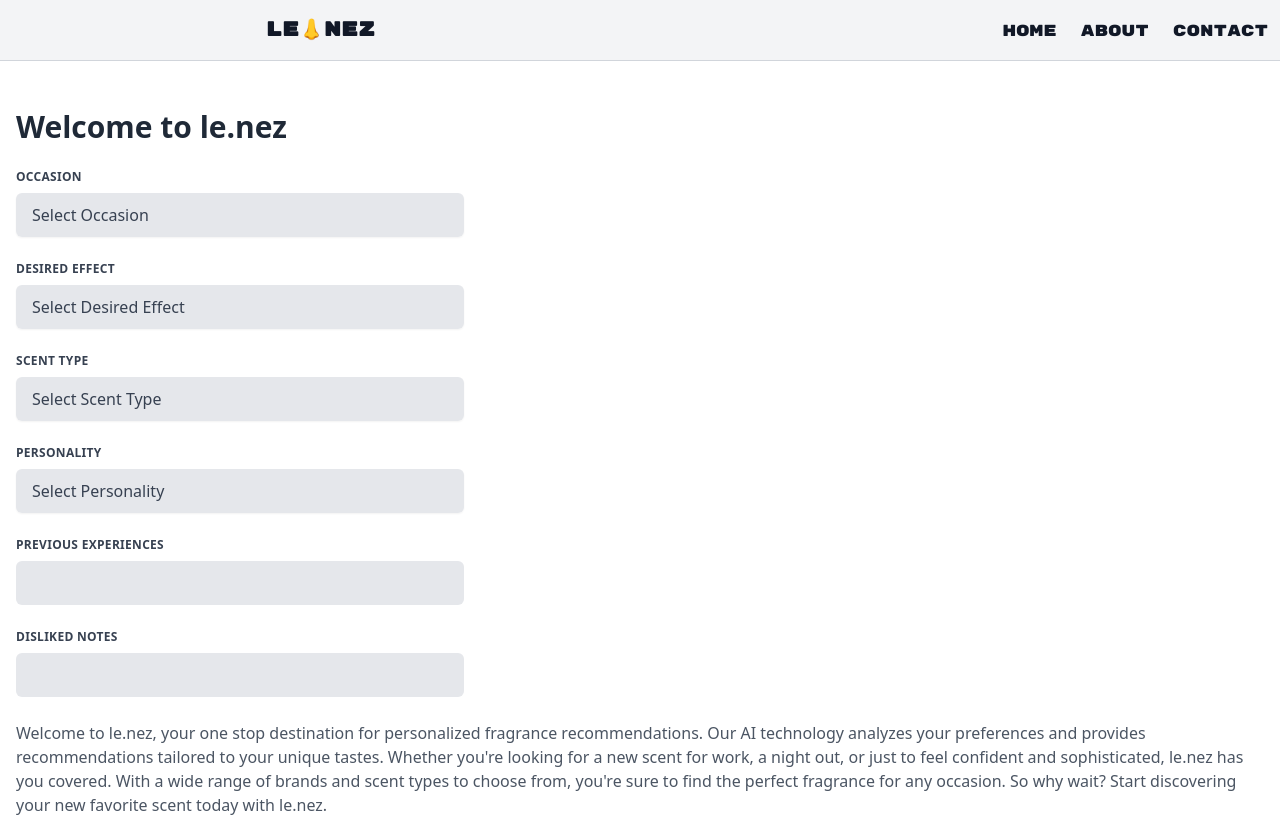
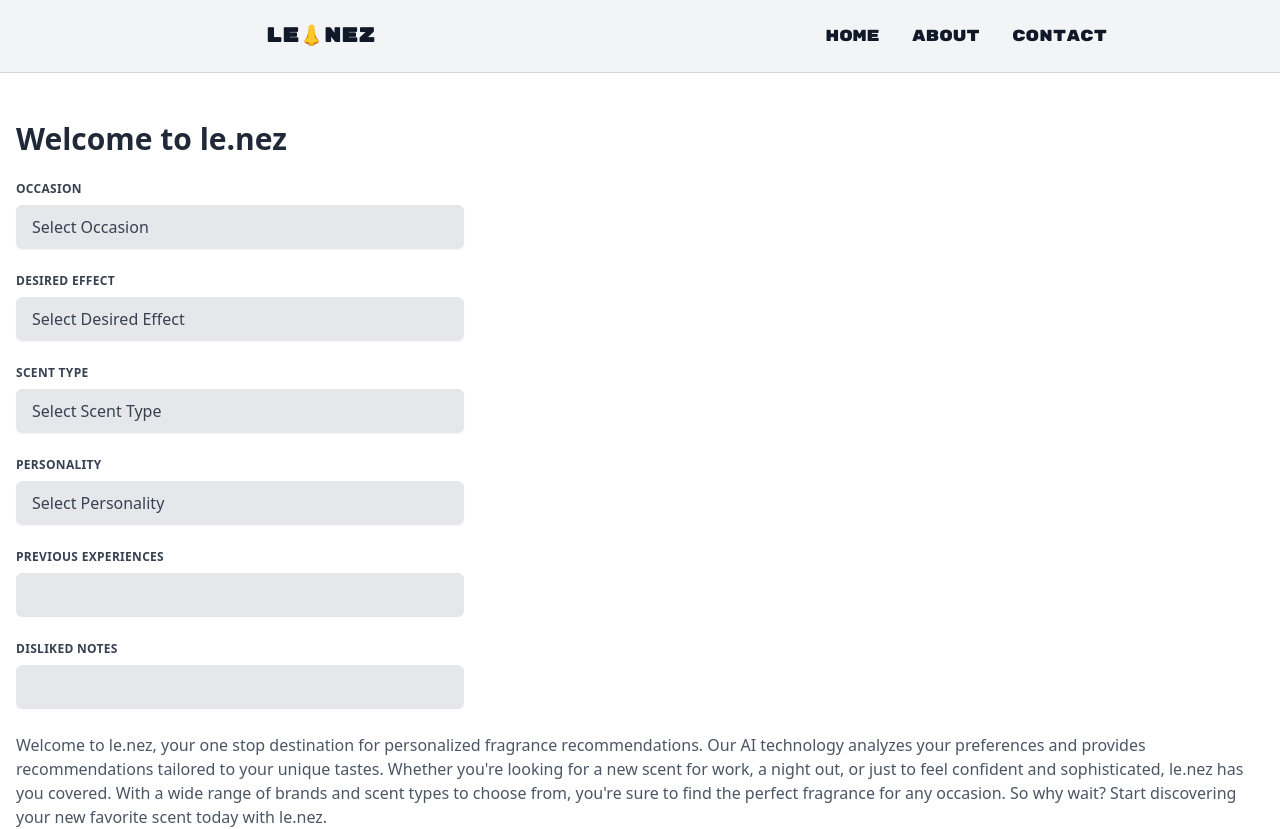
Before and after one commit to fizzleRaider7645/le.nez, a React (Create React App) app: page / in a window 1280 px wide. Shown: the top 829 px of the page. Built offline with nearby package versions, Linux system fonts and the light colour scheme.

Commit message:
fix dropdown menu click

```diff
--- a/package.json
+++ b/package.json
@@ -13,6 +13,7 @@
     "openai": "^3.1.0",
     "react": "^18.2.0",
     "react-dom": "^18.2.0",
+    "react-router-dom": "^6.6.2",
     "react-scripts": "5.0.1",
     "typescript": "^4.4.2",
     "web-vitals": "^2.1.4",
--- a/src/index.tsx
+++ b/src/index.tsx
@@ -4,13 +4,30 @@ import App from "./App";
 import * as serviceWorkerRegistration from "./serviceWorkerRegistration";
 import reportWebVitals from "./reportWebVitals";
 import "./index.css";
+import {
+  createBrowserRouter,
+  RouterProvider,
+  Route,
+  Link,
+} from "react-router-dom";
+
+const router = createBrowserRouter([
+  {
+    path: "/",
+    element: <App />,
+  },
+  {
+    path: "about",
+    element: <div>About</div>,
+  },
+]);
 
 const root = ReactDOM.createRoot(
   document.getElementById("root") as HTMLElement
 );
 root.render(
   <React.StrictMode>
-    <App />
+    <RouterProvider router={router} />
   </React.StrictMode>
 );
 
--- /dev/null
+++ b/src/ui/icons/Arrow/index.tsx
@@ -0,0 +1,20 @@
+function Arrow() {
+  return (
+    <svg
+      className='w-6 h-6 text-gray-600'
+      fill='none'
+      stroke='currentColor'
+      viewBox='0 0 24 24'
+      xmlns='http://www.w3.org/2000/svg'
+    >
+      <path
+        strokeLinecap='round'
+        strokeLinejoin='round'
+        strokeWidth='2'
+        d='M19 14l-7 7m0 0l-7-7m7 7V3'
+      />
+    </svg>
+  );
+}
+
+export default Arrow;
--- a/src/ui/patterns/Carousel/index.tsx
+++ b/src/ui/patterns/Carousel/index.tsx
@@ -1,4 +1,5 @@
 import { useState } from "react";
+import Arrow from "../../icons/Arrow";
 import Hero from "../Hero";
 
 function Carousel() {
@@ -18,20 +19,7 @@ function Carousel() {
         onClick={handleNextClick}
         className='absolute bottom-0 right-0 mb-4 mr-4 p-2 rounded-full bg-white shadow-xl hover:shadow-2xl focus:outline-none'
       >
-        <svg
-          className='w-6 h-6 text-gray-600'
-          fill='none'
-          stroke='currentColor'
-          viewBox='0 0 24 24'
-          xmlns='http://www.w3.org/2000/svg'
-        >
-          <path
-            strokeLinecap='round'
-            strokeLinejoin='round'
-            strokeWidth='2'
-            d='M19 14l-7 7m0 0l-7-7m7 7V3'
-          />
-        </svg>
+        <Arrow />
       </button>
     </div>
   );
--- a/src/ui/patterns/Header/index.tsx
+++ b/src/ui/patterns/Header/index.tsx
@@ -1,5 +1,6 @@
 import { useState } from "react";
 import HamburgerMenu from "../../icons/HamburgerMenu";
+import { DropdownMenu, SelectionOptions } from "./subcomponents";
 
 function Header() {
   const [showDropdown, setShowDropdown] = useState(false);
@@ -17,54 +18,20 @@ function Header() {
         </div>
         <div className='w-1/2 flex justify-end'>
           <div className='hidden md:block'>
-            <a
-              href='#'
-              className='px-3 py-2 text-gray-900 rounded-full hover:bg-yellow-400 focus:outline-none focus:bg-yellow-400 active:bg-yellow-400 font-headerFont'
-            >
-              Home
-            </a>
-            <a
-              href='#'
-              className='px-3 py-2 text-gray-900 rounded-full hover:bg-yellow-400 focus:outline-none focus:bg-yellow-400 active:bg-yellow-400 font-headerFont'
-            >
-              About
-            </a>
-            <a
-              href='#'
-              className='px-3 py-2 text-gray-900 rounded-full hover:bg-yellow-400 focus:outline-none focus:bg-yellow-400 active:bg-yellow-400 font-headerFont'
-            >
-              Contact
-            </a>
+            <SelectionOptions />
           </div>
           <div className='block md:hidden'>
             <button
+              id='dropdown-menu'
               onClick={() => setShowDropdown(!showDropdown)}
-              className='px-3 py-2 font-bold text-gray-900 rounded-full  hover:bg-yellow-400 focus:outline-none focus:bg-yellow-400 active:bg-yellow-400'
+              className='px-3 py-2 font-bold text-gray-900 rounded-full'
               type='button'
             >
               <HamburgerMenu />
-              {showDropdown && (
-                <div className='absolute right-0 mt-2 py-2 bg-white rounded-lg shadow-xl'>
-                  <a
-                    href='#'
-                    className='block px-4 py-2 text-gray-900 rounded-full hover:bg-yellow-400 focus:outline-none focus:bg-yellow-400 active:bg-yellow-400 font-headerFont'
-                  >
-                    Home
-                  </a>
-                  <a
-                    href='#'
-                    className='block px-4 py-2 text-gray-900 rounded-full hover:bg-yellow-400 focus:outline-none focus:bg-yellow-400 active:bg-yellow-400 font-headerFont'
-                  >
-                    About
-                  </a>
-                  <a
-                    href='#'
-                    className='block px-4 py-2 text-gray-900 rounded-full hover:bg-yellow-400 focus:outline-none focus:bg-yellow-400 active:bg-yellow-400 font-headerFont'
-                  >
-                    Contact
-                  </a>
-                </div>
-              )}
+              <DropdownMenu
+                showDropdown={showDropdown}
+                setShowDropdown={setShowDropdown}
+              />
             </button>
           </div>
         </div>
--- /dev/null
+++ b/src/ui/patterns/Header/subcomponents.tsx
@@ -0,0 +1,76 @@
+import { useEffect } from "react";
+import { DropDownMenuProps, SelectionOption } from "./types";
+
+export function DropdownMenu({
+  showDropdown,
+  setShowDropdown,
+}: DropDownMenuProps) {
+  useEffect(() => {
+    const handleClick = (event: MouseEvent) => {
+      if (!(event.target as HTMLElement).closest("#dropdown-menu")) {
+        setShowDropdown(false);
+      }
+    };
+
+    document.addEventListener("click", handleClick);
+
+    return () => {
+      document.removeEventListener("click", handleClick);
+    };
+    // eslint-disable-next-line react-hooks/exhaustive-deps
+  }, [showDropdown]);
+
+  return showDropdown ? (
+    <div
+      id='dropdown-menu'
+      className='absolute right-0 mt-2 py-2 bg-white rounded-lg shadow-xl'
+    >
+      <a
+        id='dropdown-menu'
+        href='#'
+        className='block px-4 py-2 text-gray-900 rounded-full hover:bg-yellow-400 focus:outline-none focus:bg-yellow-400 active:bg-yellow-400 font-headerFont'
+      >
+        Home
+      </a>
+      <a
+        href='#'
+        className='block px-4 py-2 text-gray-900 rounded-full hover:bg-yellow-400 focus:outline-none focus:bg-yellow-400 active:bg-yellow-400 font-headerFont'
+      >
+        About
+      </a>
+      <a
+        href='#'
+        className='block px-4 py-2 text-gray-900 rounded-full hover:bg-yellow-400 focus:outline-none focus:bg-yellow-400 active:bg-yellow-400 font-headerFont'
+      >
+        Contact
+      </a>
+    </div>
+  ) : (
+    <></>
+  );
+}
+
+export function SelectionOptions() {
+  const options: SelectionOption[] = [
+    { route: "/", text: "Home" },
+    { route: "/", text: "About" },
+    { route: "/", text: "Contact" },
+  ];
+
+  return (
+    <div className='w-1/2 flex justify-end'>
+      {options.map((option) => {
+        return (
+          <a
+            key={option.text}
+            id='dropdown-menu'
+            href={option.route}
+            className='block px-4 py-2 text-gray-900 rounded-full hover:bg-yellow-400 focus:outline-none focus:bg-yellow-400 active:bg-yellow-400 font-headerFont'
+          >
+            {option.text}
+          </a>
+        );
+      })}
+    </div>
+  );
+}
--- /dev/null
+++ b/src/ui/patterns/Header/types.ts
@@ -0,0 +1,9 @@
+export interface DropDownMenuProps {
+    showDropdown: boolean
+    setShowDropdown: React.Dispatch<React.SetStateAction<boolean>>
+}
+
+export interface SelectionOption {
+    route: string
+    text: string
+}
```
Also changed, not shown: 1 other file (tests, documents, lock files or other folders).
